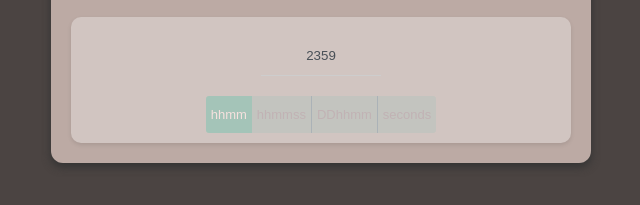
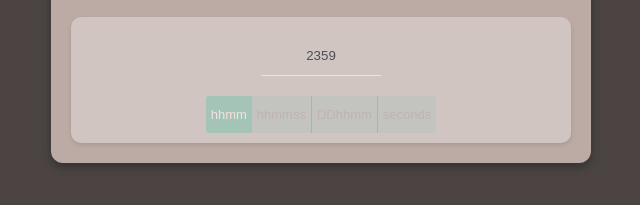
Before and after one commit to noki-m/countdown, a plain HTML site: page index.html in a window 1280 px wide. Shown: the part 179-384 px from the top of the page, 319-959 px from the left. Drawn offline with Linux system fonts and the light colour scheme; a web font is replaced by a local one.

Commit message:
Update styles.css

```diff
--- a/styles.css
+++ b/styles.css
@@ -118,7 +118,7 @@
     width: 50%;
     outline: 0;
     border: transparent;
-    border-bottom: 1px solid #cdcdcd;
+    border-bottom: 1px solid #F6E1DE;
     background-color: transparent;
     color: #495057;
     font-weight: 400;
```
